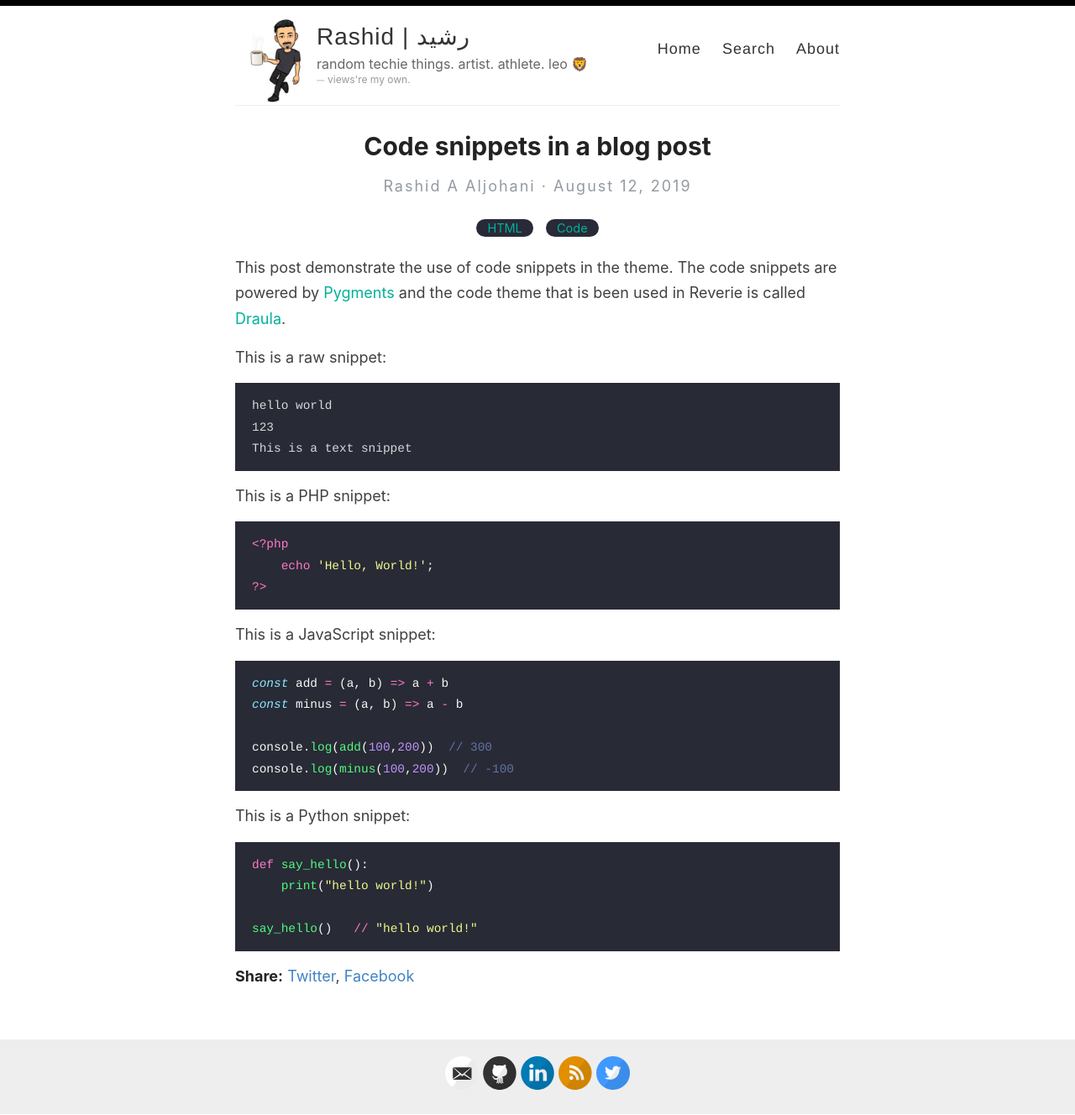
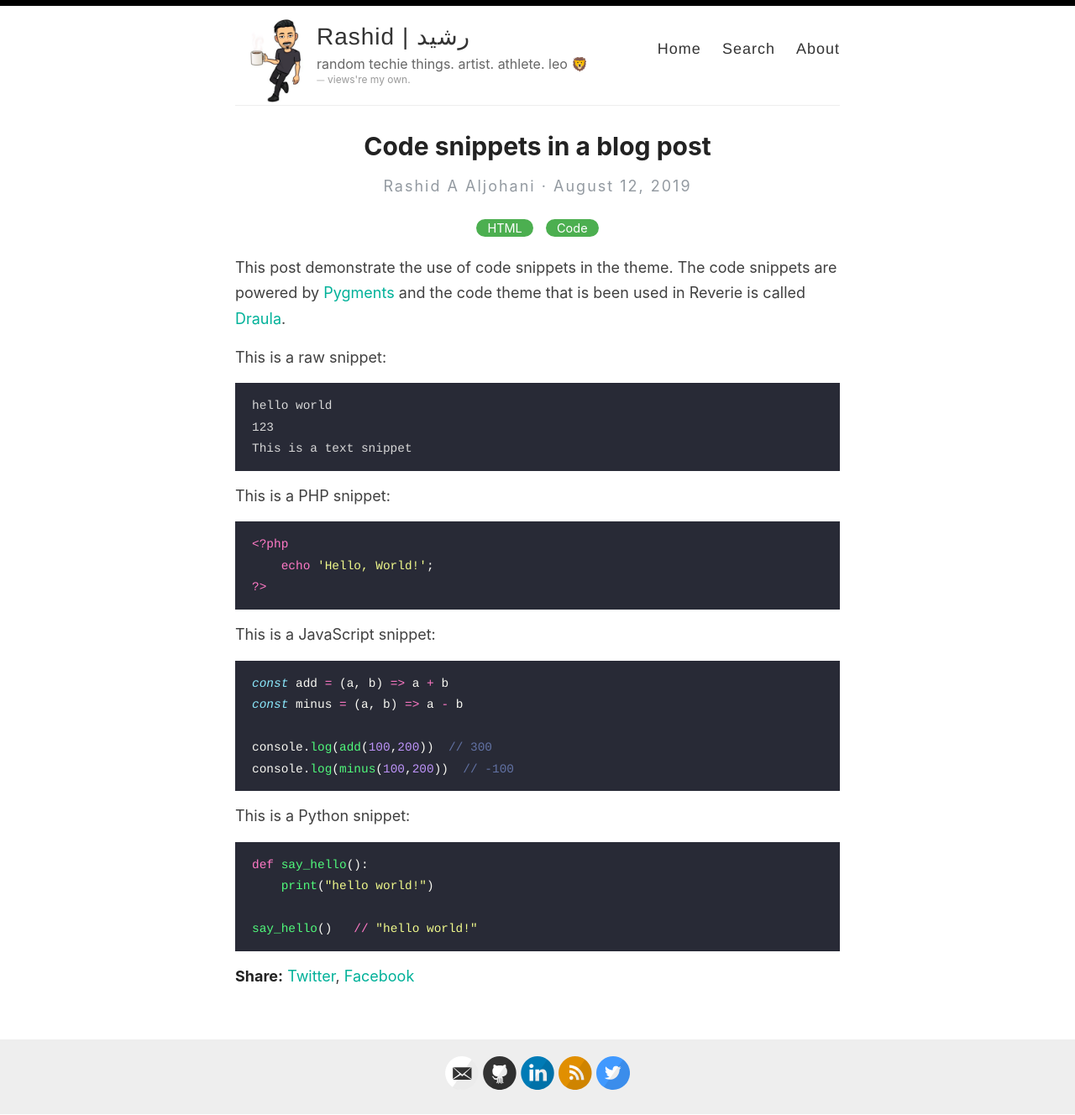
Before and after one commit to RashidAljohani/localhost, a Jekyll site: the page built from _posts/2019-8-12-code-snippets.md, in a window 1280 px wide. Shown: the whole page at 84% size. Built offline with Jekyll 4.4.1, drawn with Linux system fonts in a browser that asks for light colours; comment, search, counter and statistics services are not loaded.

Commit message:
update css

```diff
--- a/assets/style.scss
+++ b/assets/style.scss
@@ -161,11 +161,11 @@ table tr td :last-child {
 }
 
 a {
-  color: $blue;
+  color: #00B199;
   text-decoration: none;
 	cursor: pointer;
   &:hover, &:active {
-    color: $blue;
+    color: #00B199;
   }
 }
 
@@ -712,9 +712,13 @@ Modules - reusable parts of our design
   font-size: 14.5px;
   padding: 2px 13px;
   border: none;
-  background-color: #282A37;
+  background-color: #4CAF50;
   border-radius: 50px;
-  color: #00B199;
+  color: #fff;
+}
+
+.post-tags a:hover{
+  color: #fff;
 }
 
 
```
